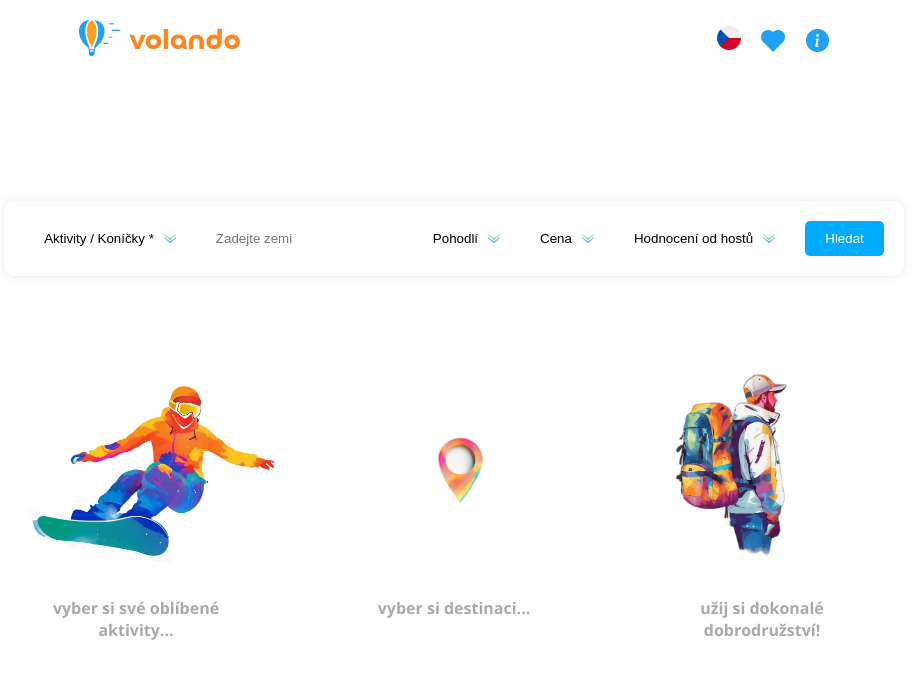
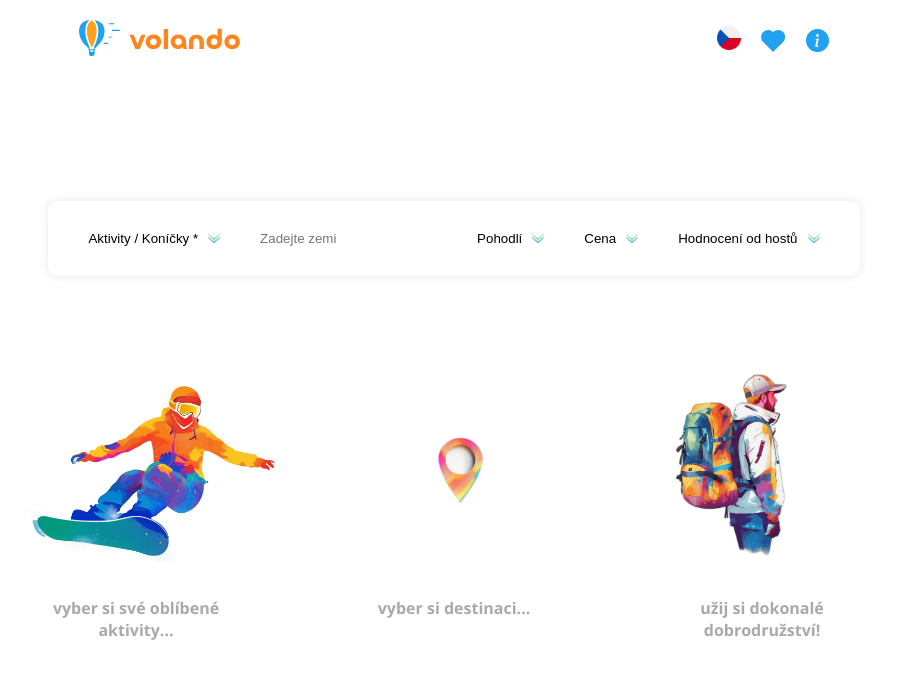
Before and after one commit to olena-ho/volando, a React (Vite) app: page / in a window 1280 px wide. Shown: the top 678 px of the page, without its empty margins (186-1101 px from the left). Built offline with nearby package versions, Linux system fonts and the light colour scheme.

Commit message:
adjusted the SearchBar component to taking filter values from the url, took out the Search button, made SearchBar sticky

```diff
--- a/src/Components/SearchBar/index.jsx
+++ b/src/Components/SearchBar/index.jsx
@@ -3,6 +3,7 @@ import { useNavigate, useSearchParams } from "react-router-dom";
 import { useTranslation } from "react-i18next";
 import { Dropdown } from "../Dropdown";
 import { CountriesInput } from "../CountriesInput";
+import { filterHotels } from "../../utils/filterHotels";
 import "./style.css";
 import hotels from "../../api/hotels";
 import outdoorsImg from "../LargeDropdownContent/img/cycling.png";
@@ -11,38 +12,6 @@ import kidsImg from "../LargeDropdownContent/img/playground.png";
 import artImg from "../LargeDropdownContent/img/hobby.png";
 import relaxImg from "../LargeDropdownContent/img/beach.png";
 import indoorsImg from "../LargeDropdownContent/img/pool.png";
-
-const getFilterResult = (hotel, filters) => {
-  const { activities, locCode, comfort, price, rating } = filters;
-
-  const matchesActivities = activities.some((activity) =>
-    hotel.activities.includes(activity)
-  );
-
-  const matchesLocation =
-    locCode.length === 0 || locCode.includes(hotel["loc-code"]);
-
-  const matchesComfort =
-    comfort.length === 0 || comfort.every((c) => hotel.comfort.includes(c));
-
-  const matchesPrice =
-    price.length === 0 ||
-    price.includes("any-price") ||
-    price.includes(hotel.price);
-
-  const matchesRating =
-    rating.length === 0 ||
-    rating.includes("any") ||
-    rating.some((r) => hotel.rating >= parseFloat(r));
-
-  return {
-    matchesActivities,
-    matchesLocation,
-    matchesComfort,
-    matchesPrice,
-    matchesRating,
-  };
-};
 
 export const SearchBar = ({ onSearch, setAlternativeHotelsFound }) => {
   const { t } = useTranslation();
@@ -66,7 +35,6 @@ export const SearchBar = ({ onSearch, setAlternativeHotelsFound }) => {
       : [],
   });
 
-  console.log(filters);
   useEffect(() => {
     //a variable to store the filters that are not empty
     const activeFilters = Object.entries(filters).reduce(
@@ -76,6 +44,7 @@ export const SearchBar = ({ onSearch, setAlternativeHotelsFound }) => {
       },
       {}
     );
+
     const urlParam = new URLSearchParams(activeFilters).toString();
     setSearchParams(urlParam);
   }, [filters]);
@@ -95,36 +64,17 @@ export const SearchBar = ({ onSearch, setAlternativeHotelsFound }) => {
   };
 
   const handleSearch = () => {
-    const { activities, locCode, comfort, price, rating } = filters;
+    const { filteredHotels, alternativeHotels } = filterHotels(hotels, filters);
 
-    if (activities.length === 0) {
+    if (filters.activities.length === 0) {
       alert(t("alert-param"));
       return;
     }
 
-    const filteredHotels = hotels.filter((hotel) => {
-      const filterResult = getFilterResult(hotel, filters);
-      return Object.values(filterResult).every((value) => value === true);
-    });
-    //providing alternative search results in case there isn't a hotel that matches all the params
-    const alternativeHotels = hotels.filter((hotel) => {
-      const filterResult = getFilterResult(hotel, filters);
-
-      return filterResult.matchesActivities;
-    });
+    onSearch(filters);
 
     setAlternativeHotelsFound(filteredHotels.length === 0);
-
-    console.log(`Perfect: ${filteredHotels}`);
-    console.log(`Alternative: ${alternativeHotels}`);
-    onSearch(
-      (filteredHotels.length > 0 ? filteredHotels : alternativeHotels).map(
-        (hotel) => hotel.id
-      )
-    );
   };
-
-  const navigate = useNavigate();
 
   return (
     <div className="search-bar-wrapper">
@@ -199,6 +149,7 @@ export const SearchBar = ({ onSearch, setAlternativeHotelsFound }) => {
             ],
           },
         ]}
+        selectedOptions={filters.activities}
         onChange={(newCheckedOptions) =>
           handleFilterChange("activities", newCheckedOptions)
         }
@@ -206,6 +157,7 @@ export const SearchBar = ({ onSearch, setAlternativeHotelsFound }) => {
       />
       <CountriesInput
         placeholder={t("locationP")}
+        selectedOptions={filters.locCode}
         onChange={handleLocationChange}
       />
       <Dropdown
@@ -219,6 +171,7 @@ export const SearchBar = ({ onSearch, setAlternativeHotelsFound }) => {
           { key: "gym", value: t("gym") },
           { key: "kitchen", value: t("kitchen") },
         ]}
+        selectedOptions={filters.comfort}
         onChange={(newCheckedOptions) =>
           handleFilterChange("comfort", newCheckedOptions)
         }
@@ -231,6 +184,7 @@ export const SearchBar = ({ onSearch, setAlternativeHotelsFound }) => {
           { key: "midrange", value: t("midrange") },
           { key: "luxury", value: t("luxury") },
         ]}
+        selectedOptions={filters.price}
         onChange={(newCheckedOptions) =>
           handleFilterChange("price", newCheckedOptions)
         }
@@ -243,14 +197,15 @@ export const SearchBar = ({ onSearch, setAlternativeHotelsFound }) => {
           { key: "4", value: t("4") },
           { key: "3", value: t("3") },
         ]}
+        selectedOptions={filters.rating}
         onChange={(newCheckedOptions) =>
           handleFilterChange("rating", newCheckedOptions)
         }
       />
-
+{/*
       <button className="search-button" onClick={handleSearch}>
         {t("searchB")}
-      </button>
+      </button> */}
     </div>
   );
 };
--- a/src/Components/SearchBar/style.css
+++ b/src/Components/SearchBar/style.css
@@ -7,6 +7,9 @@
   box-shadow: 0 0 10px rgba(0, 0, 0, 0.1);
   width: fit-content;
   margin: 20px auto 40px;
+  position: sticky;
+  top: 0;
+  z-index: 1;
 }
 
 .search-button {
```
